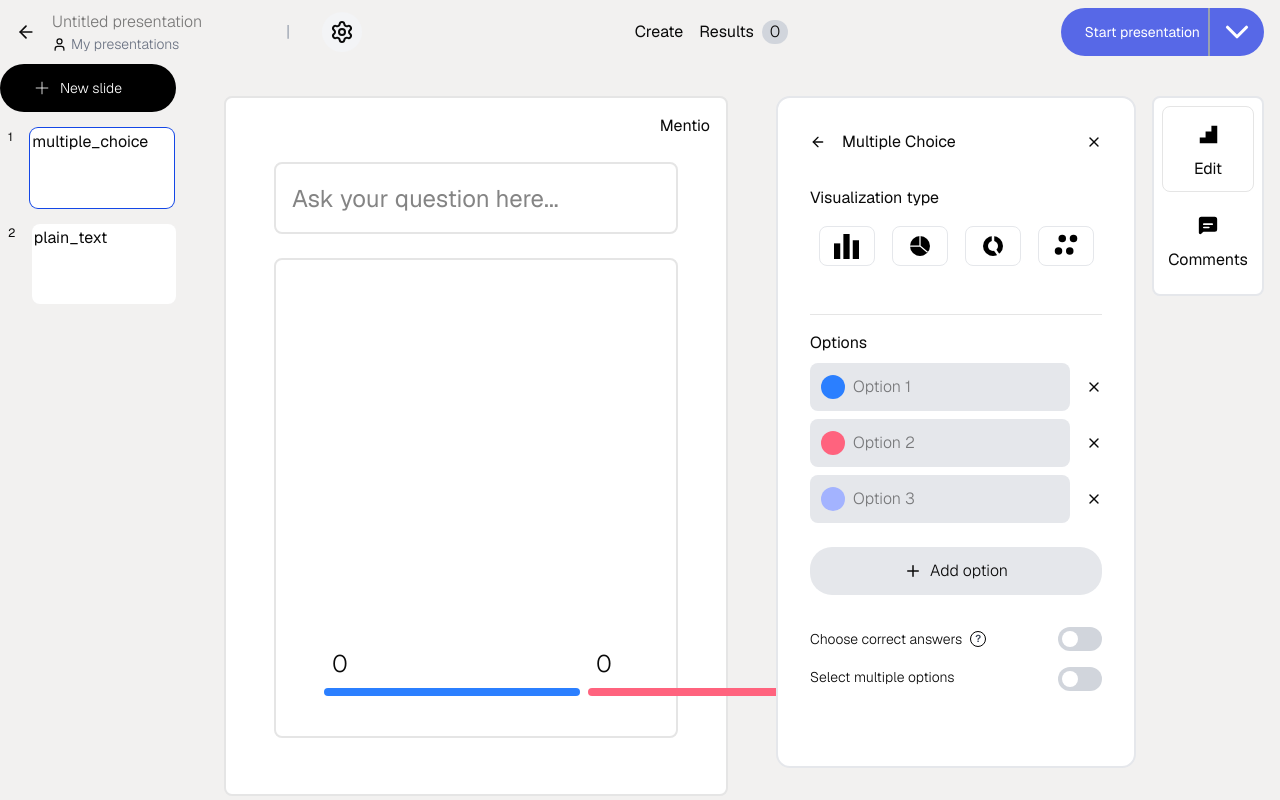
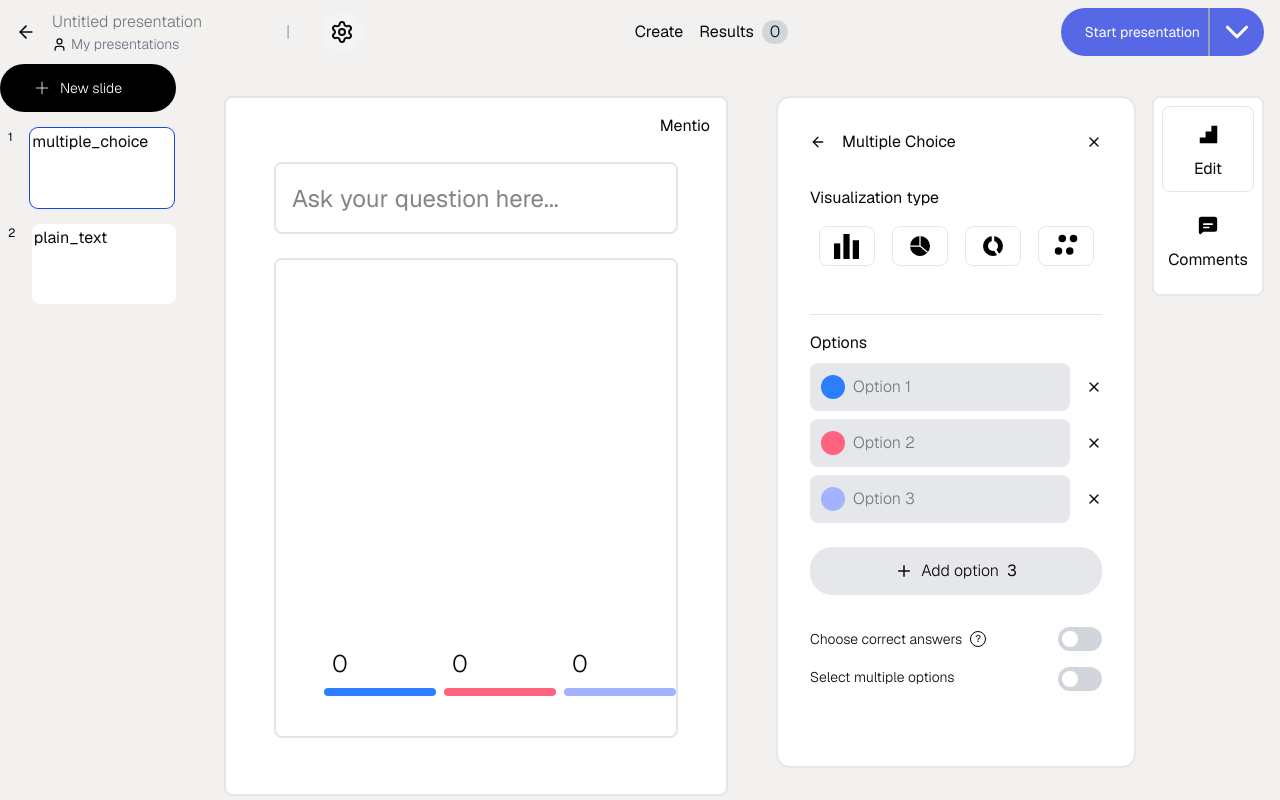
Before and after one commit to msanjayachar/mentio, a Next.js app in the folder apps/web-mentor/: page /create in a window 1280 px wide. Both pictures are taken after a click on the button "Edit". Built offline with nearby package versions, Linux system fonts and the light colour scheme.

Commit message:
feat: disable add-option button at max option limit

```diff
--- a/apps/web-mentor/app/components/presentationHelper.tsx
+++ b/apps/web-mentor/app/components/presentationHelper.tsx
@@ -1,5 +1,6 @@
 "use client";
 
+import { options } from "@/data/slides";
 import { ArrowLeft, Plus, X } from "lucide-react";
 import Image from "next/image";
 import {
@@ -249,15 +250,18 @@ const PresentationHelper = ({
               <div key={slide.id}>Type: {slide.type}</div>
             )}
           </div>
-        </div>
 
           <button
             onClick={() => addOption()}
-          className="mt-6 flex h-12 w-full cursor-pointer items-center justify-center gap-2 rounded-3xl bg-gray-200"
+            className={`mt-6 flex h-12 w-full cursor-pointer items-center justify-center gap-2 rounded-3xl bg-gray-200 transition-colors hover:bg-gray-300 ${slide.type === "multiple_choice" && slide.options.length >= 5 ? "pointer-events-none cursor-not-allowed bg-gray-300 text-gray-500 opacity-60" : ""}`}
           >
             <Plus size={18} />
             <span className="font-light">Add option</span>
+            <span>
+              {slide.type === "multiple_choice" && slide.options.length}
+            </span>
           </button>
+        </div>
 
         {/* Additional Options */}
 
--- a/apps/web-mentor/app/components/question.tsx
+++ b/apps/web-mentor/app/components/question.tsx
@@ -92,11 +92,16 @@ const Question = ({
         >
           {slide.type === "multiple_choice" ? (
             slide.options.map((opt) => (
-              <div key={opt.id} className="flex flex-col items-center gap-2">
+              <div
+                key={opt.id}
+                className="flex w-full flex-col items-center gap-2"
+              >
                 <span className="flex w-full justify-start pl-2 text-2xl font-light">
                   0
                 </span>
-                <div className={`h-2 w-64 rounded-md ${colors[opt.id - 1]}`} />
+                <div
+                  className={`h-2 w-full max-w-64 min-w-28 rounded-md ${colors[opt.id - 1]}`}
+                />
                 <span className="flex w-full justify-start text-2xl font-light">
                   {/* Option {opt.id} */}
                   {opt.text}
--- a/apps/web-mentor/data/slides.ts
+++ b/apps/web-mentor/data/slides.ts
@@ -24,7 +24,6 @@ export const slides: (MCQSlide | PlainTextSlide)[] = [
     options: options,
     correctAnswers: [],
     allowMultiple: false,
-    required: true,
   },
   {
     id: 2,
```
Lines whose indentation alone changed are shown as unchanged.
